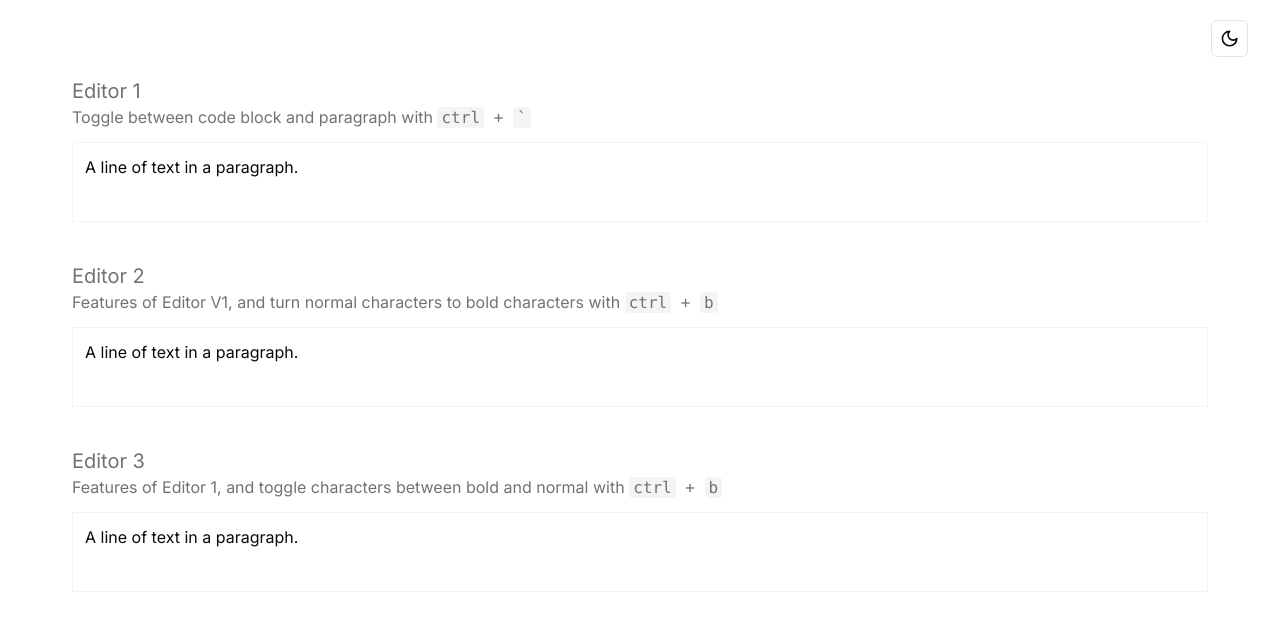
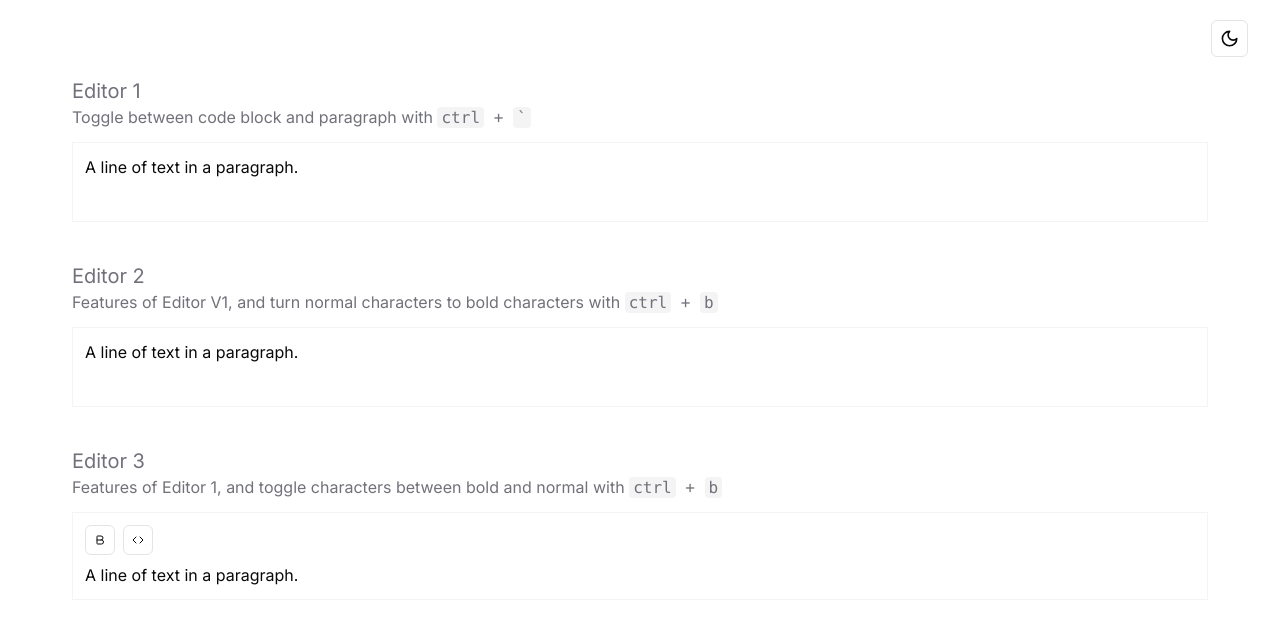
Before and after one commit to StepAsideLiL/slate-editor, a Next.js app: page / in a window 1280 px wide. Shown: the top 624 px of the page. Built offline with nearby package versions, Linux system fonts and the light colour scheme.

Commit message:
update: add button to toggle

```diff
--- a/components/editors/editor-v3.tsx
+++ b/components/editors/editor-v3.tsx
@@ -18,6 +18,8 @@ import {
   RenderElementProps,
   RenderLeafProps,
 } from "slate-react";
+import { Bold, Code } from "lucide-react";
+import { Button } from "@/components/ui/button";
 
 type CustomElement = {
   type: "paragraph" | "code" | null;
@@ -91,40 +93,64 @@ export default function EditorV3() {
 
   return (
     <Slate editor={editor} initialValue={initialValue}>
+      <div className="space-x-2 pb-2">
+        <Button
+          variant={"outline"}
+          size={"icon"}
+          onMouseDown={(event) => {
+            event.preventDefault();
+            CustomEditor.toggleBoldMark(editor);
+          }}
+        >
+          <Bold className="size-3" />
+        </Button>
+
+        <Button
+          variant={"outline"}
+          size={"icon"}
+          onMouseDown={(event) => {
+            event.preventDefault();
+            CustomEditor.toggleCodeBlock(editor);
+          }}
+        >
+          <Code className="size-3" />
+        </Button>
+      </div>
+
       <Editable
         className="focus-visible:outline-none"
         placeholder="Write something"
         renderElement={renderElement}
         renderLeaf={renderLeaf}
         onKeyDown={(event) => {
-          // if (event.key === "`" && event.ctrlKey) {
-          //   event.preventDefault();
-          //   CustomEditor.toggleCodeBlock(editor);
+          if (event.key === "`" && event.ctrlKey) {
+            event.preventDefault();
+            CustomEditor.toggleCodeBlock(editor);
+          }
+
+          if (event.key === "b" && event.ctrlKey) {
+            event.preventDefault();
+            CustomEditor.toggleBoldMark(editor);
+          }
+
+          // if (!event.ctrlKey) {
+          //   return;
           // }
 
-          // if (event.key === "b" && event.ctrlKey) {
-          //   event.preventDefault();
-          //   CustomEditor.toggleBoldMark(editor);
+          // // Replace the `onKeyDown` logic with our new commands.
+          // switch (event.key) {
+          //   case "`": {
+          //     event.preventDefault();
+          //     CustomEditor.toggleCodeBlock(editor);
+          //     break;
+          //   }
+
+          //   case "b": {
+          //     event.preventDefault();
+          //     CustomEditor.toggleBoldMark(editor);
+          //     break;
+          //   }
           // }
-
-          if (!event.ctrlKey) {
-            return;
-          }
-
-          // Replace the `onKeyDown` logic with our new commands.
-          switch (event.key) {
-            case "`": {
-              event.preventDefault();
-              CustomEditor.toggleCodeBlock(editor);
-              break;
-            }
-
-            case "b": {
-              event.preventDefault();
-              CustomEditor.toggleBoldMark(editor);
-              break;
-            }
-          }
         }}
       />
     </Slate>
```
